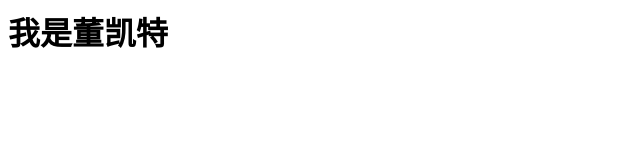
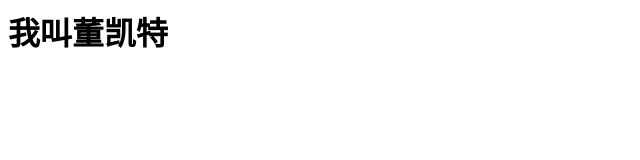
Before and after one commit to mangosq/mangosq.github.io, a plain HTML site: page index.html in a window 1280 px wide. Shown: the full height of the page, 0-640 px from the left. Drawn offline with Linux system fonts and the light colour scheme.

Commit message:
Update index.html

```diff
--- a/index.html
+++ b/index.html
@@ -1,6 +1,6 @@
 <html>
 <body>
-  <h1>我是董凯特<h1>
+  <h1>我叫董凯特<h1>
 
 </body>
 </html>
```
